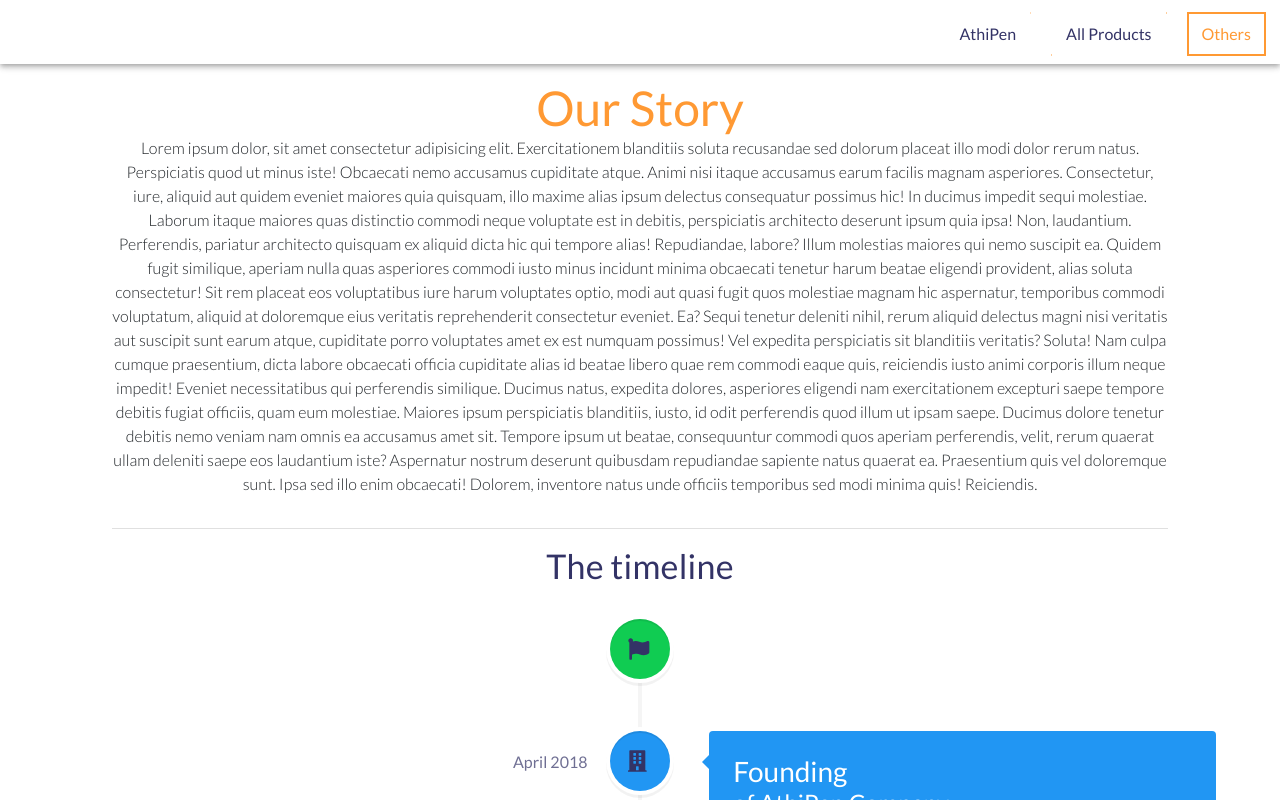
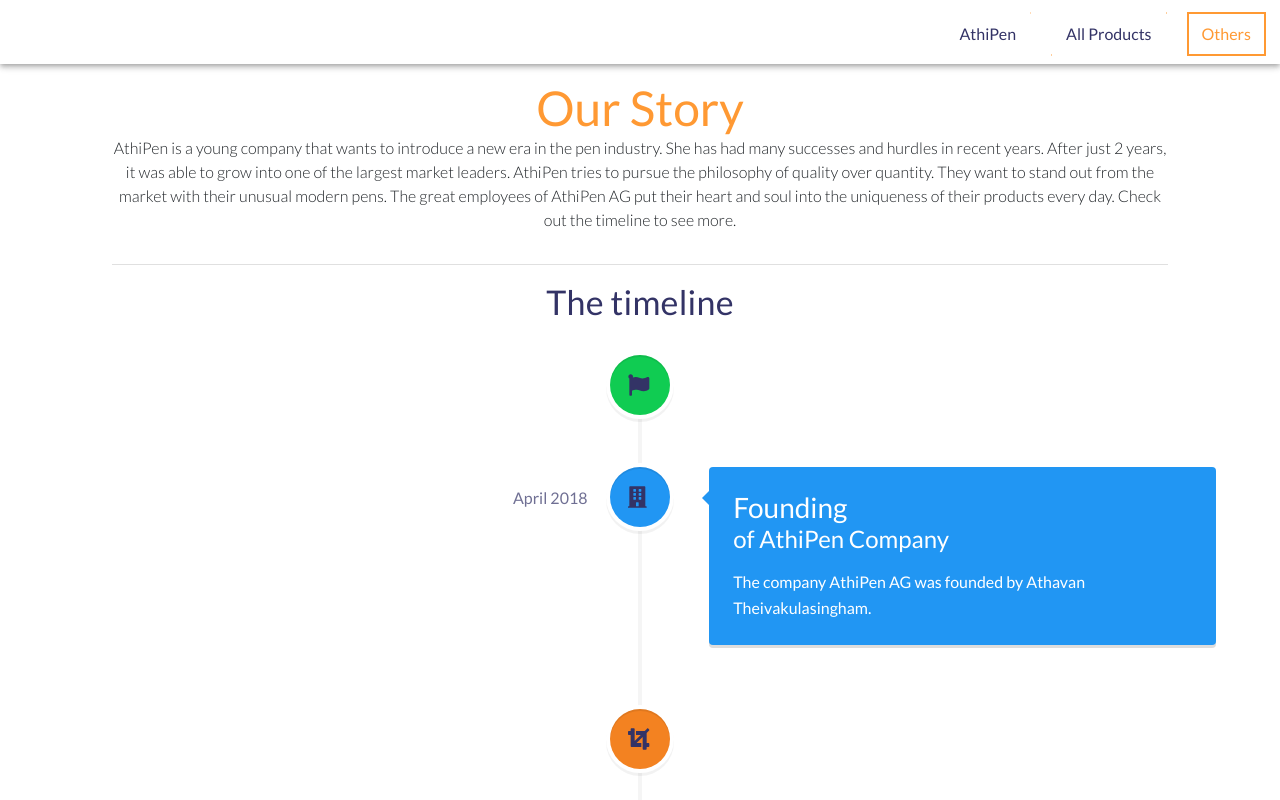
Before and after one commit to Athiiii/AthiPenPage, a React (Create React App) app: page /OurStory in a window 1280 px wide. Shown: the top 800 px of the page. Built offline with nearby package versions, Linux system fonts and the light colour scheme; what @fortawesome/fontawesome would draw is missing.

Commit message:
Update OurStory.tsx

```diff
--- a/src/components/OurStory.tsx
+++ b/src/components/OurStory.tsx
@@ -16,16 +16,8 @@ export class OurStory extends Component {
                 <div className="ourStory">
                     <Typography variant="h3" >Our Story</Typography>
                     <p className="ourStory_text">
-                        Lorem ipsum dolor, sit amet consectetur adipisicing elit. Exercitationem blanditiis soluta recusandae sed dolorum placeat illo modi dolor rerum natus. Perspiciatis quod ut minus iste! Obcaecati nemo accusamus cupiditate atque.
-                        Animi nisi itaque accusamus earum facilis magnam asperiores. Consectetur, iure, aliquid aut quidem eveniet maiores quia quisquam, illo maxime alias ipsum delectus consequatur possimus hic! In ducimus impedit sequi molestiae.
-                        Laborum itaque maiores quas distinctio commodi neque voluptate est in debitis, perspiciatis architecto deserunt ipsum quia ipsa! Non, laudantium. Perferendis, pariatur architecto quisquam ex aliquid dicta hic qui tempore alias!
-                        Repudiandae, labore? Illum molestias maiores qui nemo suscipit ea. Quidem fugit similique, aperiam nulla quas asperiores commodi iusto minus incidunt minima obcaecati tenetur harum beatae eligendi provident, alias soluta consectetur!
-                        Sit rem placeat eos voluptatibus iure harum voluptates optio, modi aut quasi fugit quos molestiae magnam hic aspernatur, temporibus commodi voluptatum, aliquid at doloremque eius veritatis reprehenderit consectetur eveniet. Ea?
-                        Sequi tenetur deleniti nihil, rerum aliquid delectus magni nisi veritatis aut suscipit sunt earum atque, cupiditate porro voluptates amet ex est numquam possimus! Vel expedita perspiciatis sit blanditiis veritatis? Soluta!
-                        Nam culpa cumque praesentium, dicta labore obcaecati officia cupiditate alias id beatae libero quae rem commodi eaque quis, reiciendis iusto animi corporis illum neque impedit! Eveniet necessitatibus qui perferendis similique.
-                        Ducimus natus, expedita dolores, asperiores eligendi nam exercitationem excepturi saepe tempore debitis fugiat officiis, quam eum molestiae. Maiores ipsum perspiciatis blanditiis, iusto, id odit perferendis quod illum ut ipsam saepe.
-                        Ducimus dolore tenetur debitis nemo veniam nam omnis ea accusamus amet sit. Tempore ipsum ut beatae, consequuntur commodi quos aperiam perferendis, velit, rerum quaerat ullam deleniti saepe eos laudantium iste?
-                        Aspernatur nostrum deserunt quibusdam repudiandae sapiente natus quaerat ea. Praesentium quis vel doloremque sunt. Ipsa sed illo enim obcaecati! Dolorem, inventore natus unde officiis temporibus sed modi minima quis! Reiciendis.
+
+AthiPen is a young company that wants to introduce a new era in the pen industry. She has had many successes and hurdles in recent years. After just 2 years, it was able to grow into one of the largest market leaders. AthiPen tries to pursue the philosophy of quality over quantity. They want to stand out from the market with their unusual modern pens. The great employees of AthiPen AG put their heart and soul into the uniqueness of their products every day. Check out the timeline to see more.
                     </p>
                     <Divider />
                     <Typography variant="h4" >The timeline</Typography>
```
